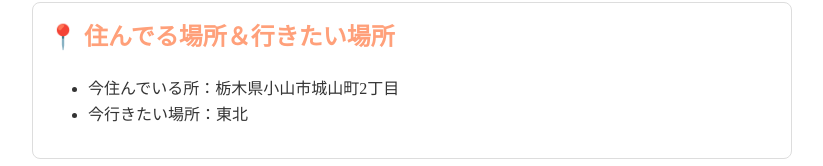
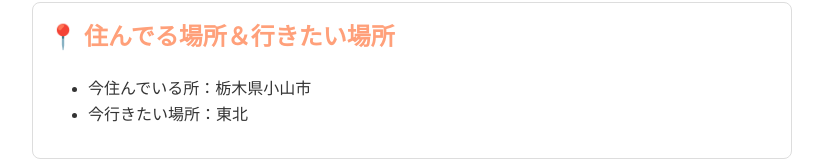
Before and after one commit to T-Takuya0930/20260423-HC, a plain HTML site: page profile.html in a window 1280 px wide. Shown: the part 1361-1527 px from the top of the page, without its empty margins (228-1051 px from the left). Drawn offline with Linux system fonts and the light colour scheme.

Commit message:
Update profile.html

```diff
--- a/profile.html
+++ b/profile.html
@@ -49,7 +49,7 @@
     <section id="place">
       <h2>📍 住んでる場所＆行きたい場所</h2>
       <ul>
-        <li>今住んでいる所：栃木県小山市城山町2丁目</li>
+        <li>今住んでいる所：栃木県小山市</li>
         <li>今行きたい場所：東北</li>
       </ul>
     </section>
```
